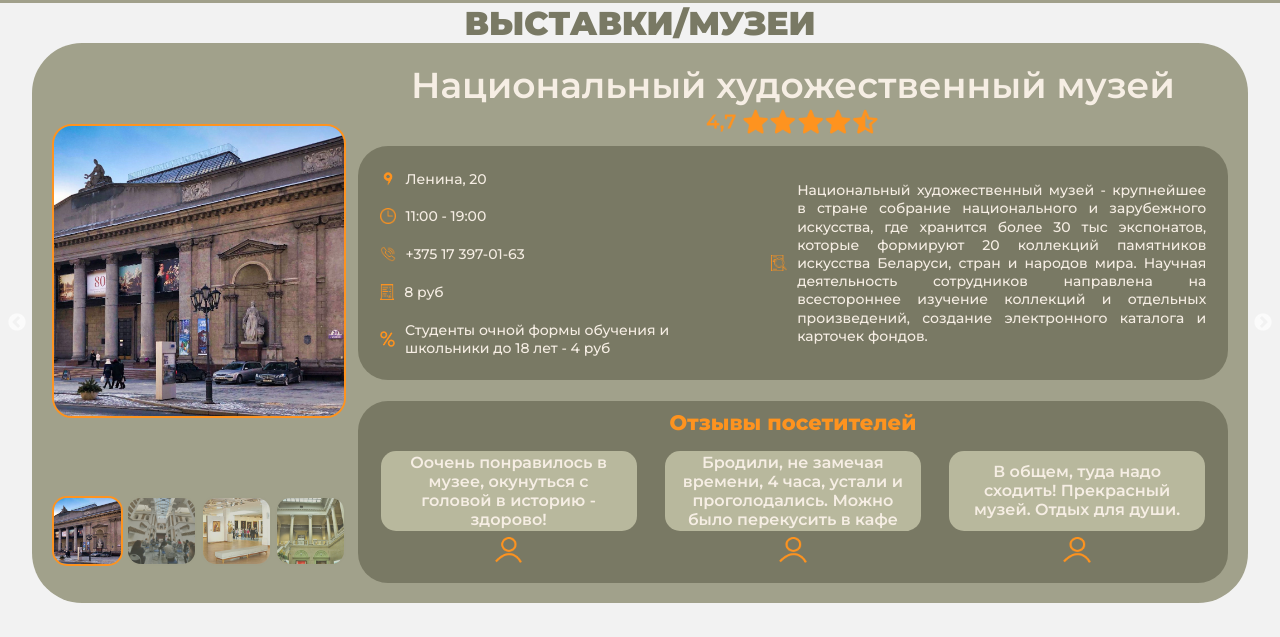
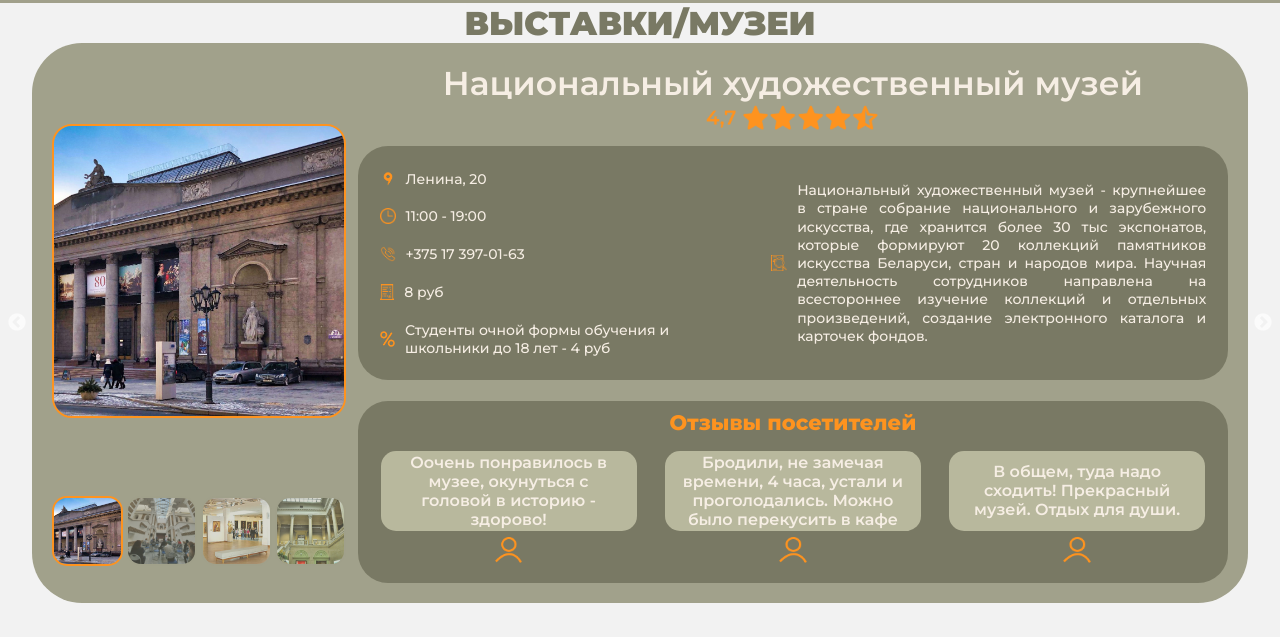
Before and after one commit to ivutMargarita/vystavki, a plain HTML site: page index.html in a window 1280 px wide. Shown: the part 77-714 px from the top of the page. Drawn offline with nearby package versions, Linux system fonts and the light colour scheme.

Commit message:
Update style.css

```diff
--- a/style.css
+++ b/style.css
@@ -582,7 +582,7 @@ h4{
 }
 @media (max-width: 1300px) {
   h2{
-    font-size: 36px;
+    font-size: 33px;
   }
   h6, h5{
     font-size: 14px;
```
